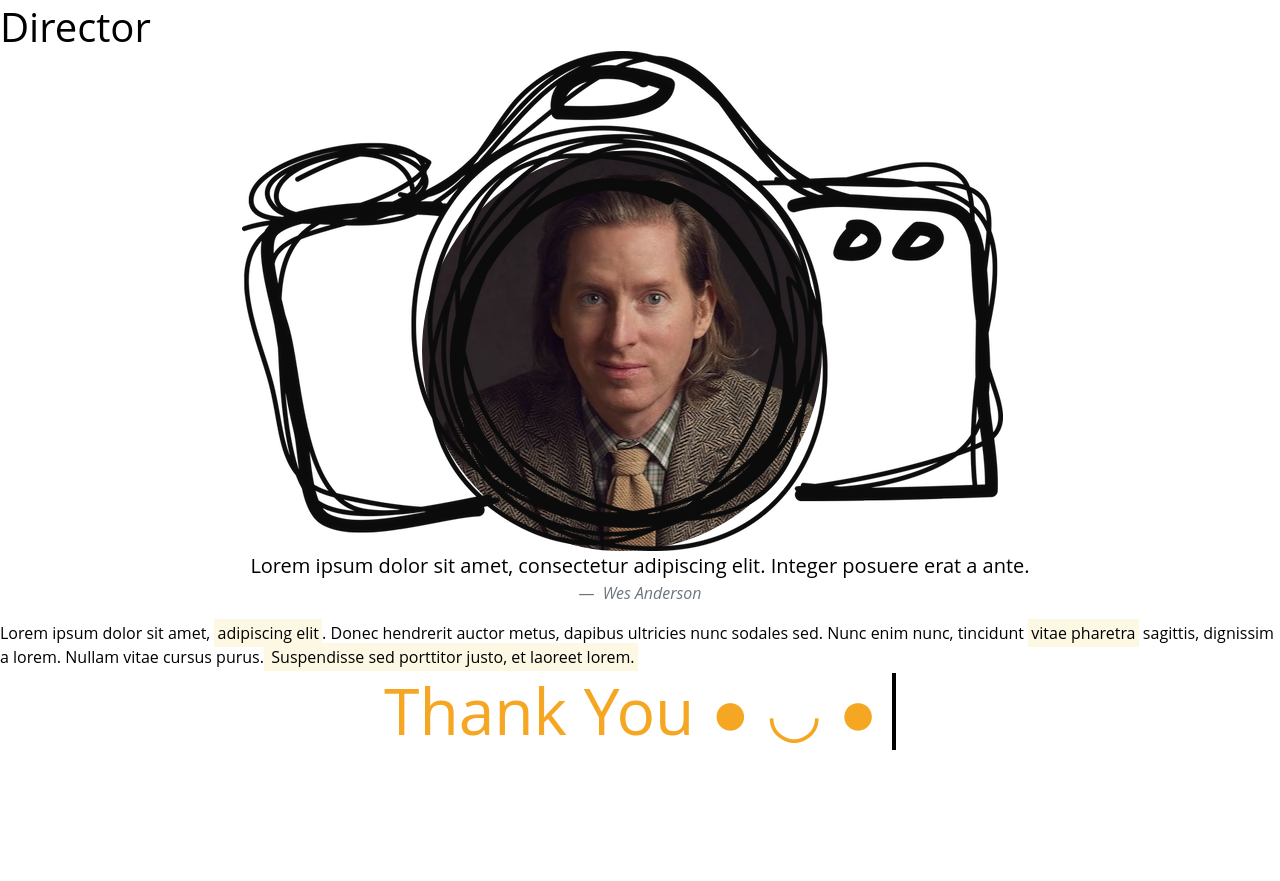
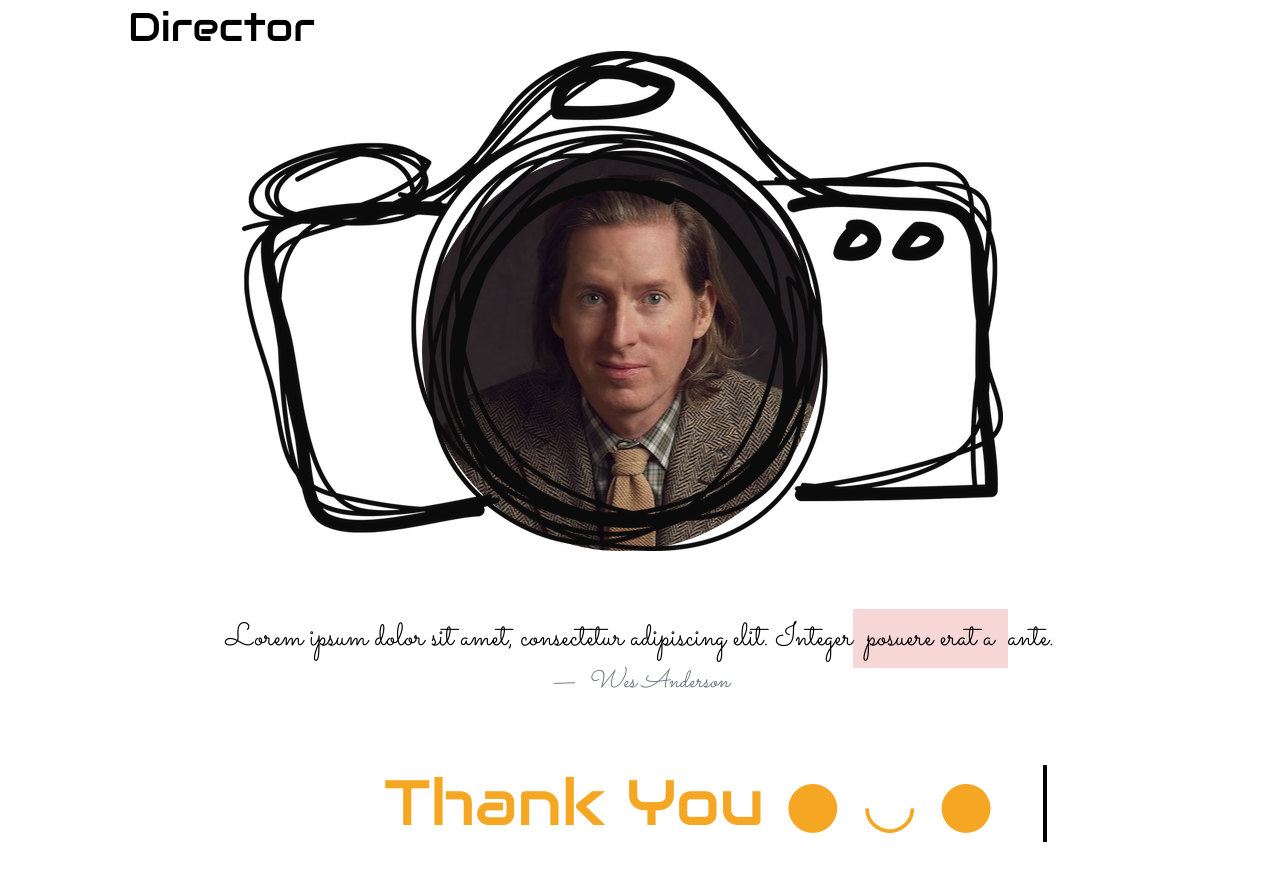
Before and after one commit to mileysaysomething/The-Grand-Budapest-Hotel, a plain HTML site: page index.html in a window 1280 px wide. Shown: the part 1439-2320 px from the top of the page. Drawn offline with nearby package versions, Linux system fonts and the light colour scheme.

Commit message:
Install Fonts
- Font: Audiowide, Sacramento

```diff
--- a/css/main.sass
+++ b/css/main.sass
@@ -4,9 +4,14 @@
 body
   font-family: "Open Sans", sans-serif
   color: #000000
+  position: center
 
 h1
   color: #000000
+  margin-left: 10%
+  font-family: 'Audiowide', cursive;
+
+
 
 //---------------------- Nav Bar -----------------------
 
@@ -108,7 +113,10 @@ h1
         repeat: no-repeat
         attachment: fixed
     display: block
-
+.mb-0
+    margin-top: 5%
+    mark
+        background-color:#e9959563
 .directorTitle
     animation: pulse
     animation-duration: 1s
@@ -122,19 +130,21 @@ h1
 
 .thanks
     margin-left: 30%
+    margin-top: 5%
+    margin-bottom: 2%
     color:#F5A623
     font-size: 4rem
     border-right: 4px solid #000000
     white-space: nowrap
-    animation: type 3s steps(15) infinite
+    animation: type 2s steps(15) infinite
     overflow: hidden
-    width: 15ch
+    width: 12ch
 @keyframes type
     0%
         width: 0ch
 
     100%
-        width: 15ch
+        width: 12ch
 
 @keyframes blink
     0%
@@ -153,10 +163,15 @@ h1
     width: 100%
     top: 75%
 
+.blockquote
+    font-family: 'Sacramento', cursive;
+    font-size: 2rem
+
 .footerInfo
     margin: 2% auto
     color:#ffffff
     width: 100%
+
 
     ul
         list-style-type: none
--- a/index.html
+++ b/index.html
@@ -11,6 +11,10 @@
   <link rel="stylesheet" href="https://stackpath.bootstrapcdn.com/bootstrap/4.3.1/css/bootstrap.min.css"
     integrity="sha384-ggOyR0iXCbMQv3Xipma34MD+dH/1fQ784/j6cY/iJTQUOhcWr7x9JvoRxT2MZw1T" crossorigin="anonymous">
     <link rel="stylesheet" href="https://cdnjs.cloudflare.com/ajax/libs/animate.css/3.7.2/animate.min.css">
+    <!-- Font -->
+    <link href="https://fonts.googleapis.com/css?family=Sacramento&display=swap" rel="stylesheet">
+    <link href="https://fonts.googleapis.com/css?family=Audiowide&display=swap" rel="stylesheet">
+
   <link rel="stylesheet" href="css/main.css">
 
 </head>
@@ -48,8 +52,9 @@
   </div>
   <div class="content">
     <!----------------- Cast Grid ------------------->
+    <h1 class="animated infinite bounce ">Casts</h1>
     <div class="container">
-      <h1 class="animated infinite bounce ">Casts</h1>
+
 
       <div class="row">
         <div class="col-sm">
@@ -93,14 +98,10 @@
         <img class="camera" src="images/Director/CameraFixed.png">
       </div>
       <blockquote class="blockquote text-center">
-        <p class="mb-0">Lorem ipsum dolor sit amet, consectetur adipiscing elit. Integer posuere erat a ante.</p>
+        <p class="mb-0">Lorem ipsum dolor sit amet, consectetur adipiscing elit. Integer<mark> posuere erat a </mark>ante.</p>
         <footer class="blockquote-footer"> <cite title="Source Title">Wes Anderson</cite></footer>
       </blockquote>
-      <p class="mb-1">Lorem ipsum dolor sit amet, <mark> adipiscing elit</mark>. Donec hendrerit auctor metus, dapibus
-        ultricies
-        nunc sodales sed. Nunc enim nunc, tincidunt <mark>vitae pharetra</mark> sagittis, dignissim a lorem.
-        Nullam vitae cursus purus.<mark> Suspendisse sed porttitor justo, et laoreet lorem.</mark>
-      </p>
+
     </div>
     <h1 class="thanks">Thank You ● ◡ ●</hi>
   </div>
```
Also changed, not shown: css/main.css, 1 other file.
